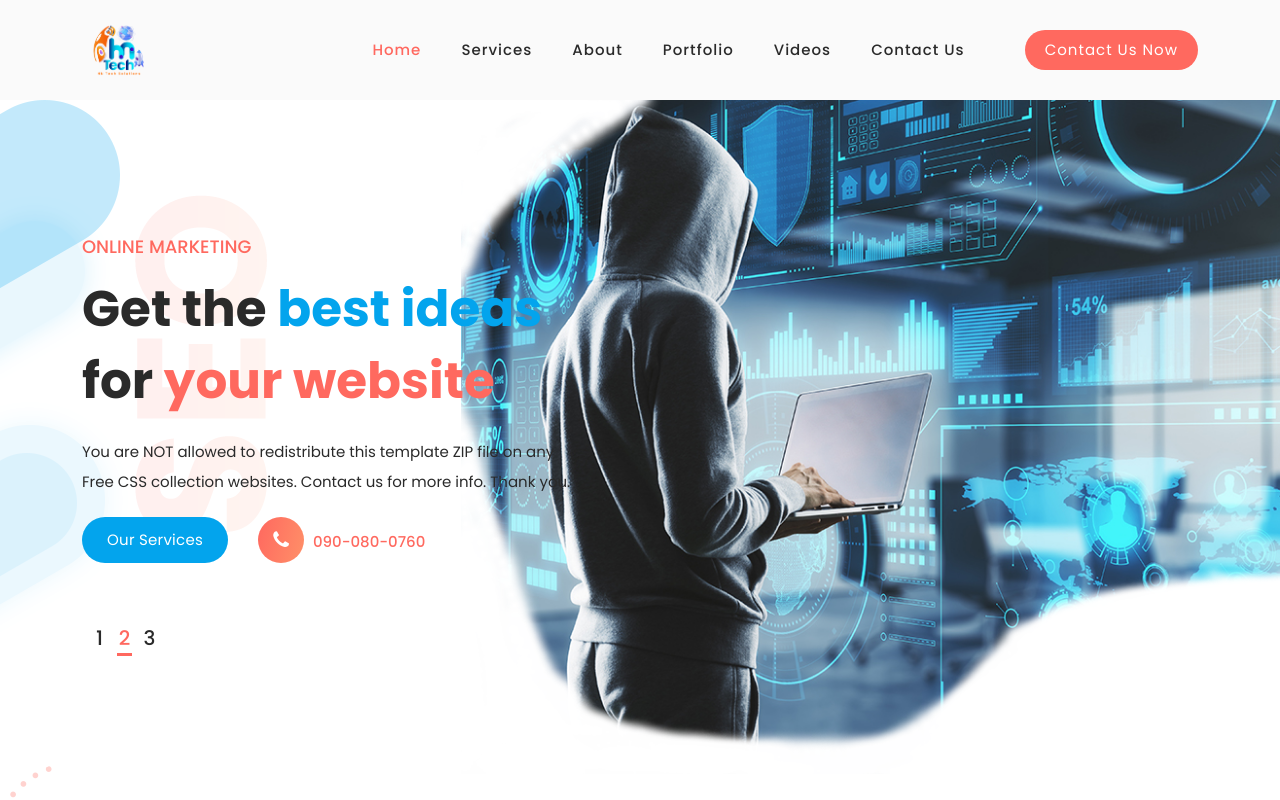
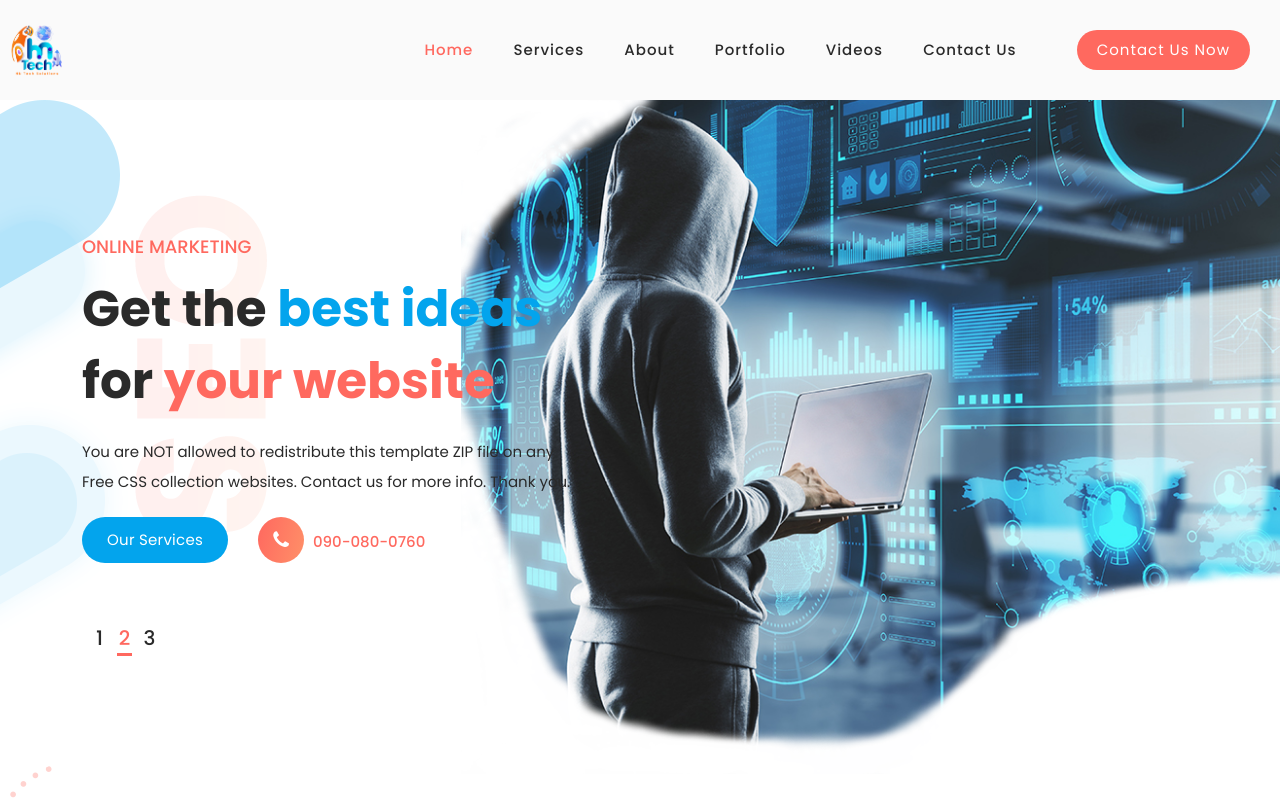
Before and after one commit to ibrahimsumon1994/HNTechSolutionWebsite, a plain HTML site: page index.html in a window 1280 px wide. Shown: the top 800 px of the page. Drawn offline with Linux system fonts and the light colour scheme.

```diff
--- a/index.html
+++ b/index.html
@@ -48,7 +48,7 @@ https://templatemo.com/tm-565-onix-digital
 
   <!-- ***** Header Area Start ***** -->
   <header class="header-area header-sticky wow slideInDown" data-wow-duration="0.75s" data-wow-delay="0s">
-    <div class="container">
+    <div style="margin-right: 30px;">
       <div class="row">
         <div class="col-12">
           <nav class="main-nav">
```
